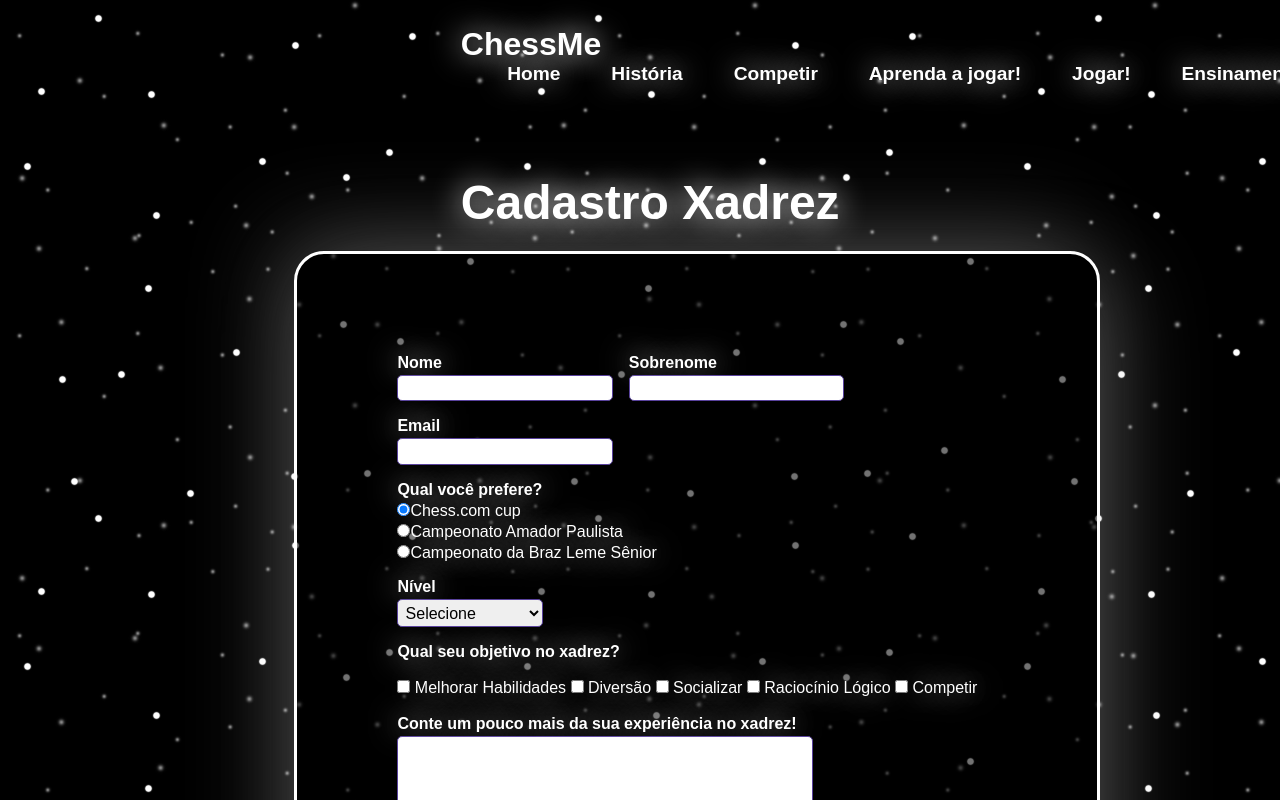
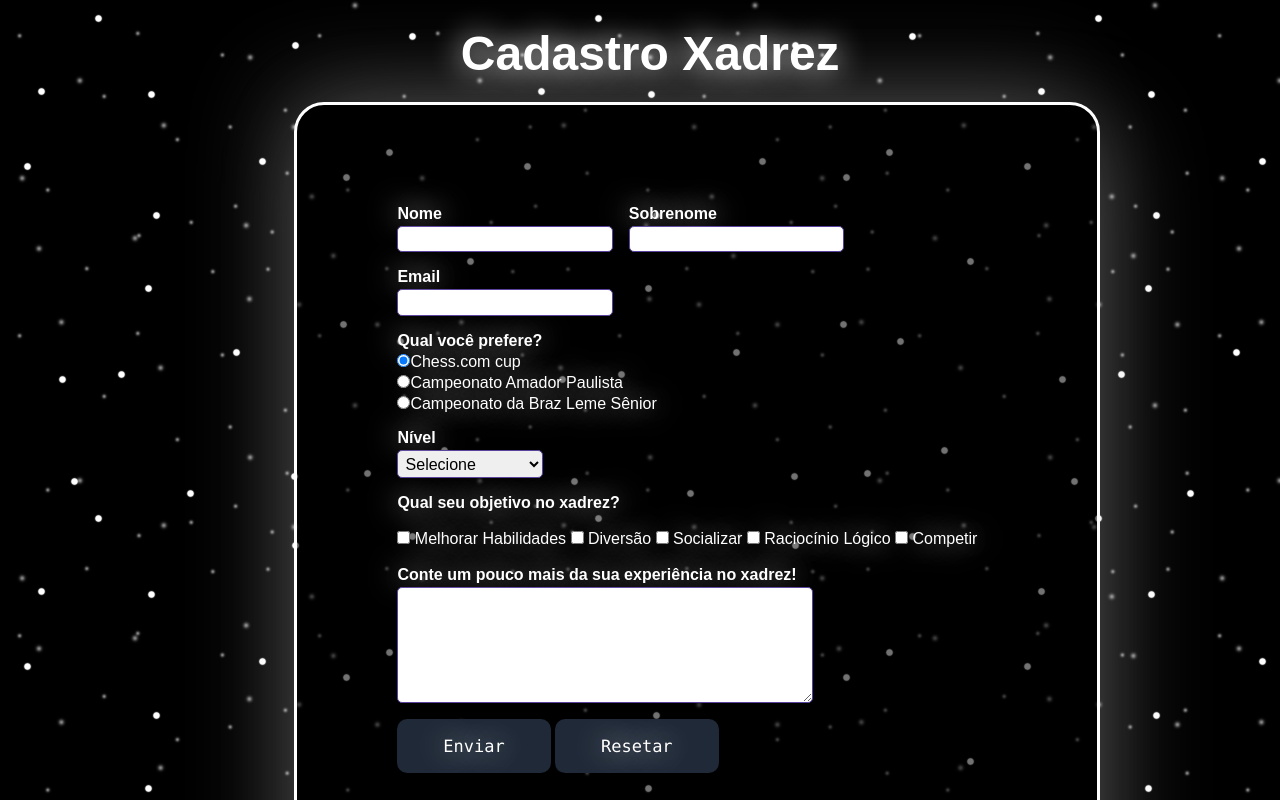
Before and after one commit to GabrieldeLucas/site-de-xadrez, a plain HTML site: page form.html in a window 1280 px wide. Drawn offline with Linux system fonts and the light colour scheme.

Commit message:
Update form.html

```diff
--- a/form.html
+++ b/form.html
@@ -223,19 +223,7 @@ botao:hover{
         document.addEventListener("click", playAudio);
     </script></body>
 
-     <body>
-<header class="header">
-                <a href="socorro.html" class="logo">ChessMe</a>
-        <nav class="navbar">
-                <a href="index.html">Home</a>
-                <a href="historia.html">História</a>
-                <a href="form.html">Competir</a>
-                <a href="aprenda.html">Aprenda a jogar!</a>
-                <a href="jogar.html">Jogar!</a>
-                <a href="ensinamentos.html"> Ensinamentos do Xadrez</a>
-        </nav>
-    </header><br><br><br><br><br>
-     </body>
+
          <body class="neve">
         <!-- Cabeçalho com título e subtítulo (ambos com css de id "titulo") -->
         <div>
```
